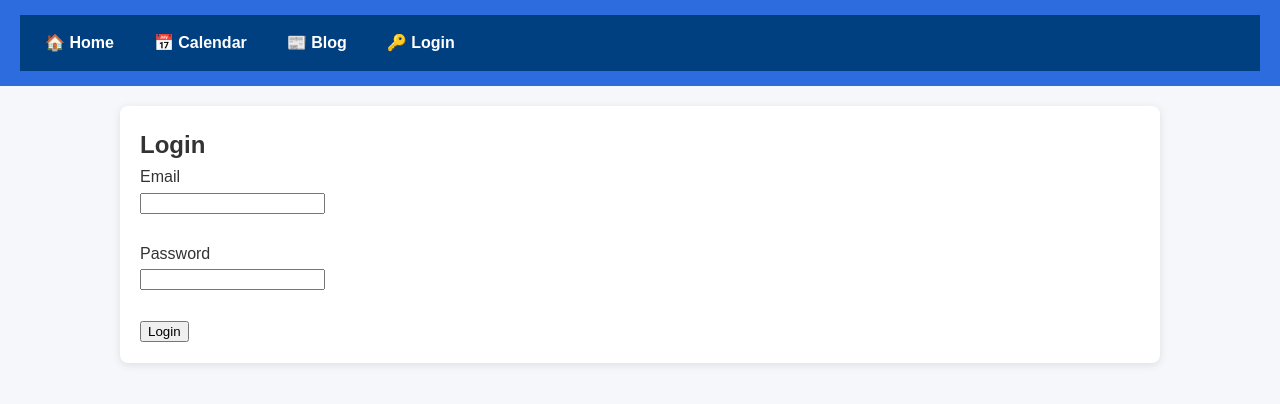
After one commit to phungh67/devops-pet-projects, a Flask app: page /login in a window 1280 px wide. The commit adds this page. Shown: the top 404 px of the page. Run offline with Flask 3, Linux system fonts and the light colour scheme; some libraries are stand-ins or nearby versions.

Commit message:
feat: login features

```diff
--- a/flask-university-admission/app/__init__.py
+++ b/flask-university-admission/app/__init__.py
@@ -6,6 +6,7 @@ from .models import user, bookmark, event, blogpost
 from app.routes.events import events_bp
 from app.routes.blog import blog_bp
 from app.routes.home import home_bp
+from app.routes.auth import auth_bp
 # from .views import register_blueprints
 
 def create_app(config_name: str | None = None):
@@ -33,5 +34,6 @@ def create_app(config_name: str | None = None):
     app.register_blueprint(events_bp)
     app.register_blueprint(blog_bp)
     app.register_blueprint(home_bp)
+    app.register_blueprint(auth_bp)
 
     return app
--- /dev/null
+++ b/flask-university-admission/app/routes/auth.py
@@ -0,0 +1,31 @@
+from flask import Blueprint, render_template, redirect, url_for, flash, request
+from flask_login import login_user, logout_user, login_required, current_user
+from app.models.user import User
+
+auth_bp = Blueprint("auth", __name__)
+
+@auth_bp.route("/login", methods=["GET", "POST"])
+def login():
+    if current_user.is_authenticated:
+        return redirect(url_for("home.home"))
+
+    if request.method == "POST":
+        email = request.form.get("email")
+        password = request.form.get("password")
+
+        user = User.query.filter_by(email=email).first()
+        if user and user.check_password(password):
+            login_user(user)
+            flash("✅ Logged in successfully!", "success")
+            return redirect(url_for("home.home"))
+        else:
+            flash("❌ Invalid email or password", "danger")
+
+    return render_template("login.html")
+
+@auth_bp.route("/logout")
+@login_required
+def logout():
+    logout_user()
+    flash("👋 You’ve been logged out.", "info")
+    return redirect(url_for("home.home"))
--- a/flask-university-admission/app/templates/base.html
+++ b/flask-university-admission/app/templates/base.html
@@ -1,18 +1,26 @@
 <!DOCTYPE html>
 <html lang="en">
+
 <head>
     <meta charset="UTF-8">
     <title>{% block title %}Scholarship Tracker{% endblock %}</title>
     <link rel="stylesheet" href="{{ url_for('static', filename='css/style.css') }}">
     {% block head %}{% endblock %}
 </head>
+
 <body>
     <header>
         <nav class="navbar">
             <a href="{{ url_for('home.home') }}">🏠 Home</a>
             <a href="{{ url_for('events.calendar_view') }}">📅 Calendar</a>
             <a href="{{ url_for('blog.blog_list_view') }}">📰 Blog</a>
+            {% if current_user.is_authenticated %}
+            <a href="{{ url_for('auth.logout') }}">🚪 Logout ({{ current_user.name }})</a>
+            {% else %}
+            <a href="{{ url_for('auth.login') }}">🔑 Login</a>
+            {% endif %}
         </nav>
+
     </header>
 
     <main>
@@ -21,4 +29,5 @@
 
     {% block scripts %}{% endblock %}
 </body>
+
 </html>
--- /dev/null
+++ b/flask-university-admission/app/templates/login.html
@@ -0,0 +1,16 @@
+{% extends "base.html" %}
+
+{% block title %}Login{% endblock %}
+
+{% block content %}
+  <h2>Login</h2>
+  <form method="POST" class="auth-form">
+    <label>Email</label><br>
+    <input type="email" name="email" required><br><br>
+
+    <label>Password</label><br>
+    <input type="password" name="password" required><br><br>
+
+    <button type="submit">Login</button>
+  </form>
+{% endblock %}
```
Also changed, not shown: flask-university-admission/seed.py (+3 -6 lines). Lines whose indentation alone changed are shown as unchanged.
